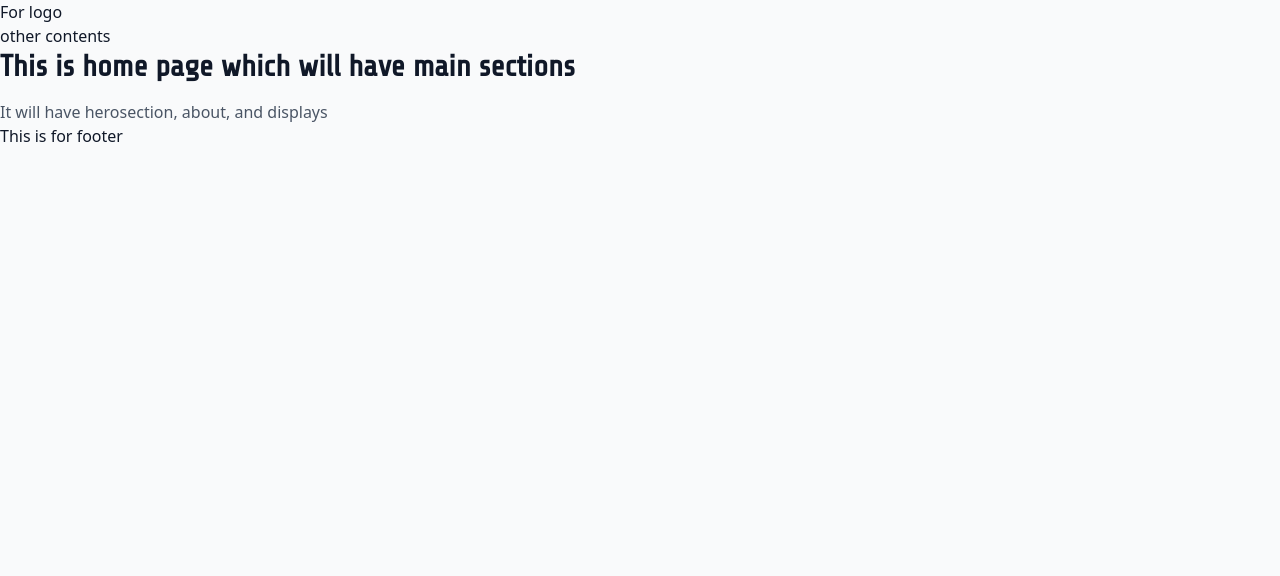
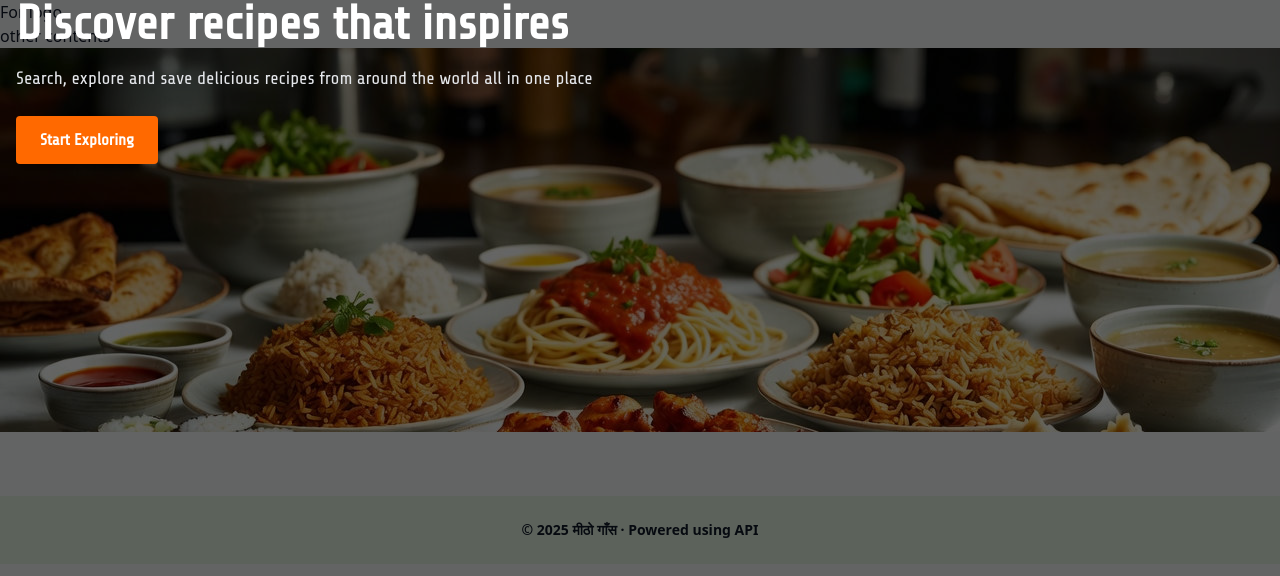
Before and after one commit to bijayjha2025/Projects-React, a React (Vite) app in the folder RecipeFinder/mithogaas/: page / in a window 1280 px wide. Shown: the top 576 px of the page. Built offline with nearby package versions, Linux system fonts and the light colour scheme; a web font is replaced by a local one.

Commit message:
Basic homepage background setup

```diff
--- a/RecipeFinder/mithogaas/src/Components/Footer.jsx
+++ b/RecipeFinder/mithogaas/src/Components/Footer.jsx
@@ -1,10 +1,8 @@
 
 function Footer(){
     return(
-        <footer>
-            <div>
-                <p>This is for footer</p>
-            </div>
+        <footer className="bg-[#e7f7e5] py-6 mt-16">
+            <p className="text-center text-sm font-semibold">© 2025 मीठो गाँस · Powered using API</p>
         </footer>
     );
 }
--- a/RecipeFinder/mithogaas/src/Pages/HomePage.jsx
+++ b/RecipeFinder/mithogaas/src/Pages/HomePage.jsx
@@ -1,13 +1,24 @@
 
-import React from "react";
+import myBanner from '../assets/Images/Banner.jpg';
 
 function HomePage(){
-    return(
-        <div>
-            <h1 className="text-3xl font-bold font-share">This is home page which will have main sections</h1>
-            <p className="mt-4 text-gray-600">It will have herosection, about, and displays</p>
-        </div>
-    );
+ return(
+  <div className="flex flex-col">
+   <section style={{backgroundImage: `url(${myBanner})`, backgroundSize: "cover", backgroundPosition: "center"}} className="h-96 w-full flex items-center justify-center">
+
+    <div className="absolute inset-0 bg-black/60 font-share">
+      <div className="relative z-10 max-w-3xl px-4">
+        <h1 className="text-4xl md:text-5xl font-bold text-white">Discover recipes that inspires</h1>
+        <p className="mt-4 text-lg text-gray-200">Search, explore and save delicious recipes from around the world all in one place</p>
+        <button className='mt-6 px-6 py-3 rounded bg-orange-500 text-white font-semibold hover:bg-orange-600 cursor-pointer'>Start Exploring</button>
+      </div>
+    </div>
+    </section>
+
+
+     </div>
+
+  );
 }
 
 export default HomePage
```
Also changed, not shown: RecipeFinder/mithogaas/src/assets/Images/Banner.jpg (added), RecipeFinder/mithogaas/src/assets/Images/Logo.png (added).
